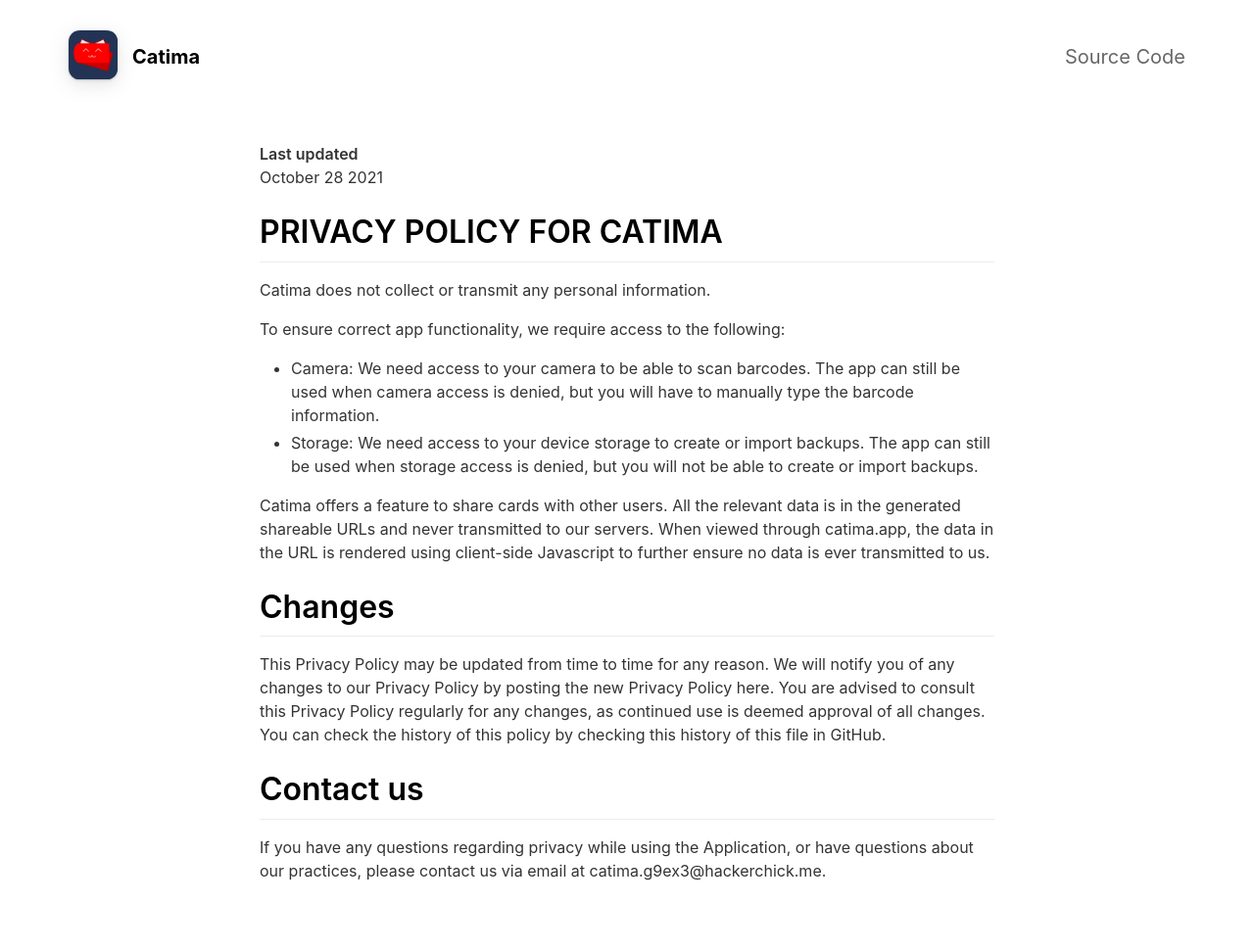
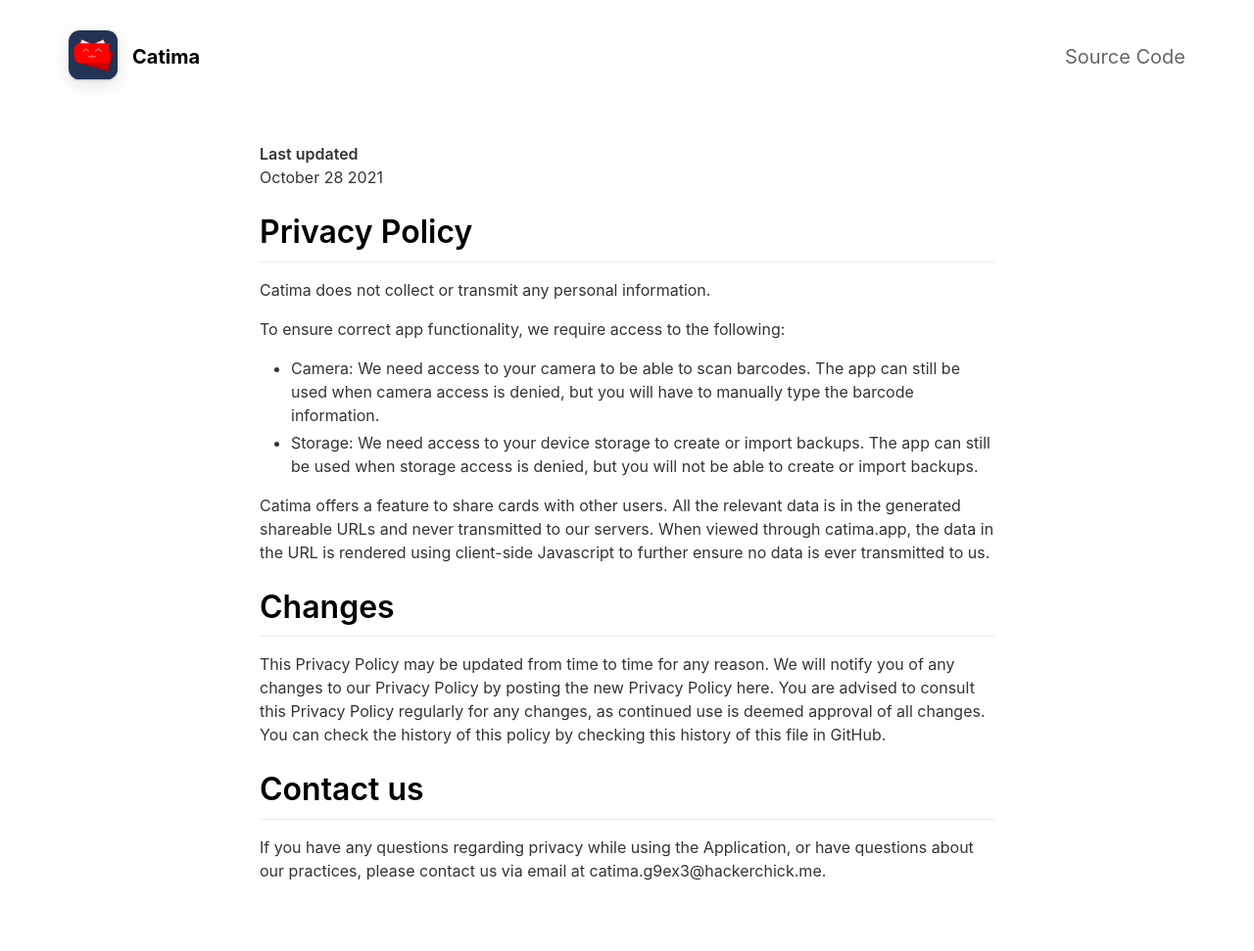
Before and after one commit to CatimaLoyalty/Website, a Jekyll site: the page built from _pages/privacy-policy.md, in a window 1280 px wide. Shown: the whole page at 98% size. Built offline with Jekyll 4.4.1, drawn with Linux system fonts in a browser that asks for light colours; nearby versions of some CDN libraries.

Commit message:
LESS SCREAMING

```diff
--- a/_pages/privacy-policy.md
+++ b/_pages/privacy-policy.md
@@ -8,7 +8,7 @@
 **Last updated**
 October 28 2021
 
-# PRIVACY POLICY FOR CATIMA
+# Privacy Policy
 
 Catima does not collect or transmit any personal information.
 
```
